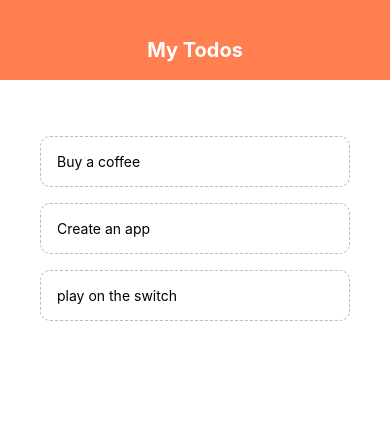
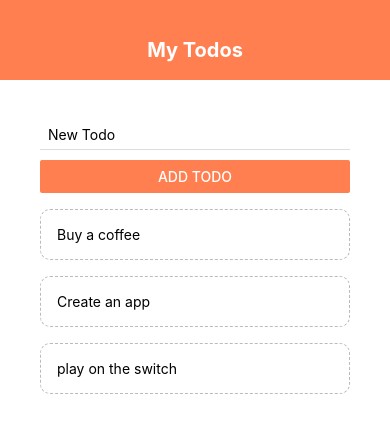
Before and after one commit to kishoreckd/net_ninja_react, a React Native app: screen / in a window 390 px wide. Shown: the top 432 px of the page. Built offline with nearby package versions, Linux system fonts and the light colour scheme.

Commit message:
todo added

```diff
--- a/App.js
+++ b/App.js
@@ -3,6 +3,7 @@
 import { Button, StyleSheet, Text, TextInput, View , ScrollView,FlatList , TouchableOpacity} from 'react-native';
 import Header from './components/header';
 import TodoItem from './components/todo';
+import AddTodo from './components/addTodo';
 
 export default function App() {
 const [todos ,setTodos] = useState([
@@ -16,13 +17,24 @@
     return prevTodos.filter(todo=>todo.key !=key)
   })
  }
+
+ const submitHandler =(text)=>{
+  setTodos((prevTodos)=>{
+    return [
+      {text:text, key:Math.random().toString()},
+      ...prevTodos
+    ]
+  });
+
+
+ }
   return (
     <View style={styles.container}>
       {/**Header */}
       <Header />
       <View style ={styles.content}>
       {/**To form */}
-
+      <AddTodo submitHandler = {submitHandler}/>
       <View style = {styles.list}>
         <FlatList
         data = {todos}
--- /dev/null
+++ b/components/addTodo.js
@@ -0,0 +1,38 @@
+import { StatusBar } from 'expo-status-bar';
+import { useState } from 'react';
+import {  Button, StyleSheet, Text, TextInput, TouchableOpacity, View} from 'react-native';
+
+
+
+
+export default function AddTodo({submitHandler}) {
+
+
+    const [text,setText] =useState('');
+    const changeHandler =(val)=>{
+        setText(val)
+
+    }
+
+    return (
+        <View>
+            <TextInput
+            style ={styles.input}
+            placeholder='New Todo'
+            onChangeText={changeHandler}
+            />
+            <Button onPress={()=> submitHandler(text)} title='Add Todo' color='coral'/>
+        </View>
+    )
+}
+
+
+const styles = StyleSheet.create({
+    input:{
+        marginBottom:10,
+        paddingHorizontal:8,
+        paddingVertical:6,
+        borderBottomWidth:1,
+        borderBottomColor:'#ddd'
+    }
+})
--- a/components/header.js
+++ b/components/header.js
@@ -1,6 +1,6 @@
 import { StatusBar } from 'expo-status-bar';
 import { useState } from 'react';
-import { Button, StyleSheet, Text, TextInput, View , ScrollView,FlatList , TouchableOpacity} from 'react-native';
+import {  StyleSheet, Text, View} from 'react-native';
 
 
 export default function Header() {
--- a/components/todo.js
+++ b/components/todo.js
@@ -1,6 +1,6 @@
 import { StatusBar } from 'expo-status-bar';
 import { useState } from 'react';
-import { Button, StyleSheet, Text, TextInput, View , ScrollView,FlatList , TouchableOpacity} from 'react-native';
+import {  StyleSheet, Text, TouchableOpacity} from 'react-native';
 
 
 
```
